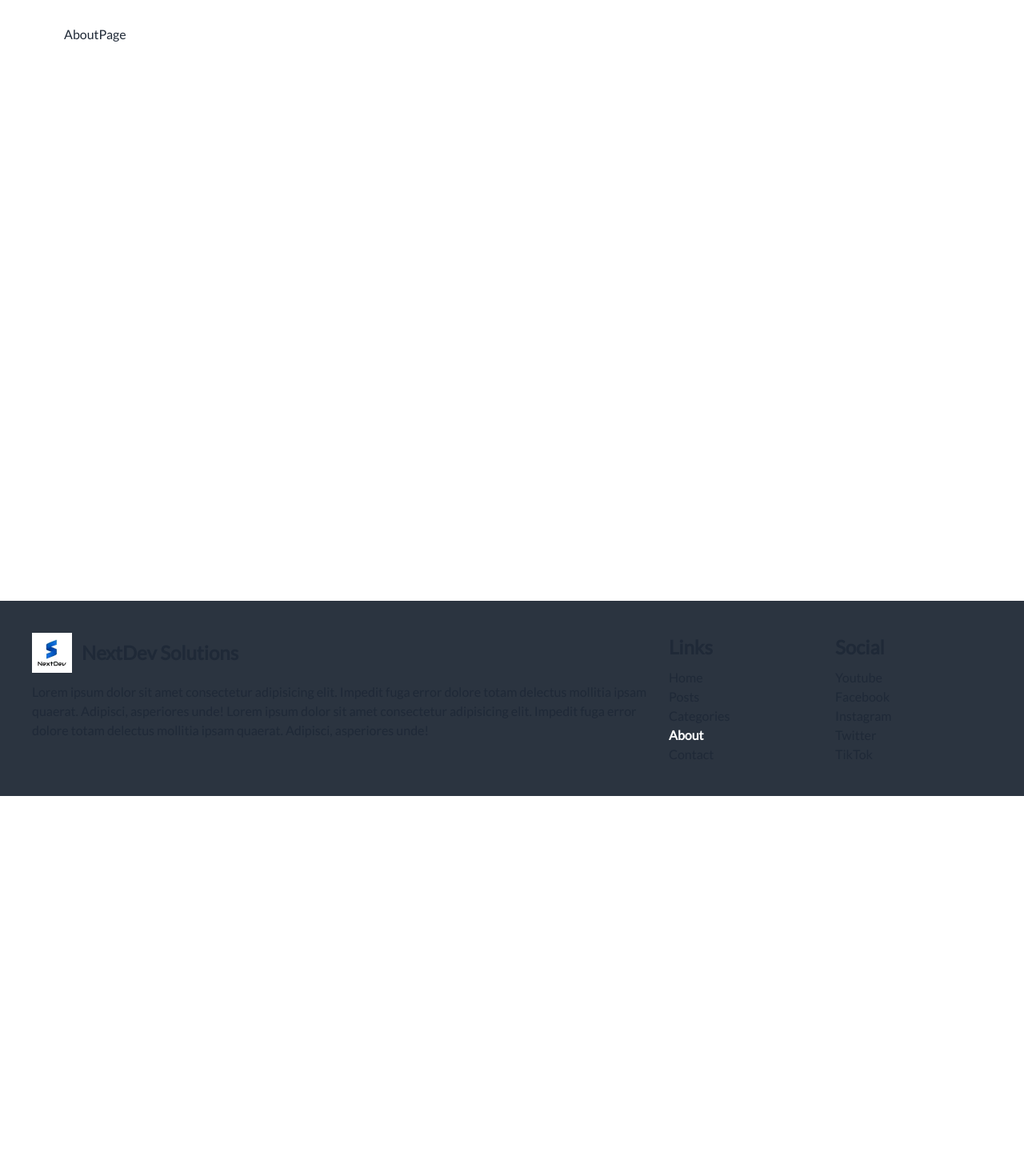
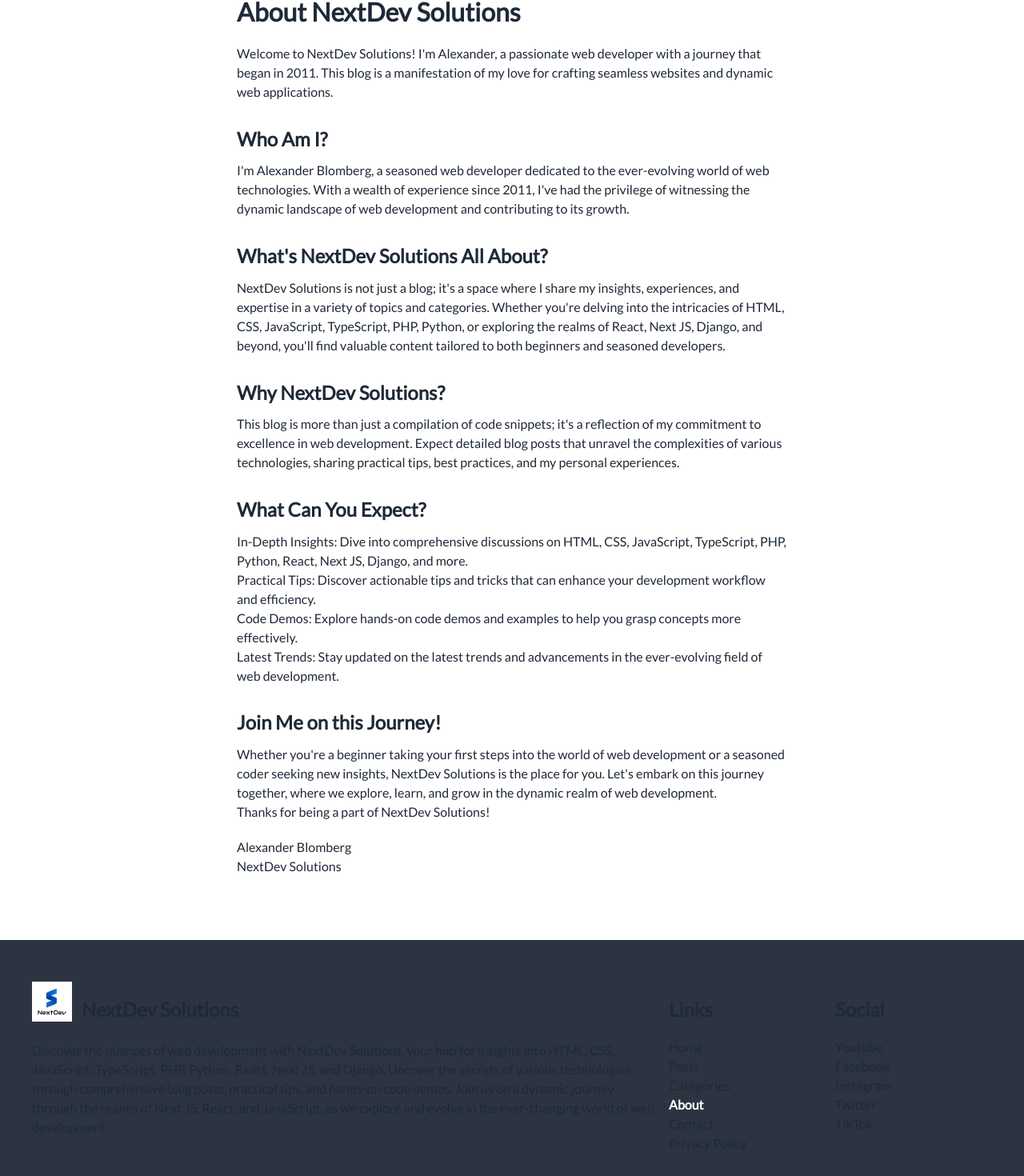
Before and after one commit to Sanzi87/nextdev-blog, a Next.js app: page /about in a window 1280 px wide. Shown: the part 148-1618 px from the top of the page at 80% size. Before the commit the page ends 1143 px from the top, so only its background shows below. Built offline with nearby package versions, Linux system fonts and the light colour scheme; no server answers.

Commit message:
Add ReCaptcha and Update the About and Privacy Policy page

```diff
--- a/app/about/page.tsx
+++ b/app/about/page.tsx
@@ -1,7 +1,67 @@
 import React from 'react';
 
 const AboutPage = () => {
-  return <main className='p-10'>AboutPage</main>;
+  return (
+    <article className='px-10 pb-10 max-w-3xl mx-auto article-page'>
+      <h1>About NextDev Solutions</h1>
+      <p>
+        Welcome to NextDev Solutions! I'm Alexander, a passionate web developer
+        with a journey that began in 2011. This blog is a manifestation of my
+        love for crafting seamless websites and dynamic web applications.
+      </p>
+      <h2>Who Am I?</h2>
+      <p>
+        I'm Alexander Blomberg, a seasoned web developer dedicated to the
+        ever-evolving world of web technologies. With a wealth of experience
+        since 2011, I've had the privilege of witnessing the dynamic landscape
+        of web development and contributing to its growth.
+      </p>
+      <h2>What's NextDev Solutions All About?</h2>
+      <p>
+        NextDev Solutions is not just a blog; it's a space where I share my
+        insights, experiences, and expertise in a variety of topics and
+        categories. Whether you're delving into the intricacies of HTML, CSS,
+        JavaScript, TypeScript, PHP, Python, or exploring the realms of React,
+        Next JS, Django, and beyond, you'll find valuable content tailored to
+        both beginners and seasoned developers.
+      </p>
+      <h2>Why NextDev Solutions?</h2>
+      <p>
+        This blog is more than just a compilation of code snippets; it's a
+        reflection of my commitment to excellence in web development. Expect
+        detailed blog posts that unravel the complexities of various
+        technologies, sharing practical tips, best practices, and my personal
+        experiences.
+      </p>
+      <h2>What Can You Expect?</h2>
+      <p>
+        In-Depth Insights: Dive into comprehensive discussions on HTML, CSS,
+        JavaScript, TypeScript, PHP, Python, React, Next JS, Django, and more.
+      </p>
+      <p>
+        Practical Tips: Discover actionable tips and tricks that can enhance
+        your development workflow and efficiency.
+      </p>
+      <p>
+        Code Demos: Explore hands-on code demos and examples to help you grasp
+        concepts more effectively.
+      </p>
+      <p>
+        Latest Trends: Stay updated on the latest trends and advancements in the
+        ever-evolving field of web development.
+      </p>
+      <h2>Join Me on this Journey!</h2>
+      <p>
+        Whether you're a beginner taking your first steps into the world of web
+        development or a seasoned coder seeking new insights, NextDev Solutions
+        is the place for you. Let's embark on this journey together, where we
+        explore, learn, and grow in the dynamic realm of web development.
+      </p>
+      <p>Thanks for being a part of NextDev Solutions!</p>
+      <p className='mt-5'>Alexander Blomberg</p>
+      <p>NextDev Solutions</p>
+    </article>
+  );
 };
 
 export default AboutPage;
--- a/app/api/contact/route.ts
+++ b/app/api/contact/route.ts
@@ -1,6 +1,7 @@
 import { NextRequest, NextResponse } from "next/server";
 import { transporter,  } from './nodemailer';
 import { contactSchema } from "@/app/validationSchemas";
+import axios from "axios";
 
 export async function POST(request: NextRequest) {
 
@@ -12,6 +13,17 @@ export async function POST(request: NextRequest) {
 
         if (!validation.success)
         return NextResponse.json(validation.error.format(), { status: 400 });
+
+        // Validate reCAPTCHA token
+        const recaptchaSecretKey = process.env.RECAPTCHA_SECRETKEY;
+        const recaptchaResponse = body.token;
+
+        const recaptchaVerification = await axios.post(
+            `https://www.google.com/recaptcha/api/siteverify?secret=${recaptchaSecretKey}&response=${recaptchaResponse}`
+        );
+
+        if (!recaptchaVerification.data.success)
+            return NextResponse.json({ message: "reCAPTCHA verification failed", status: 400 });
 
         const mailOptions = {
             from,
--- a/app/components/Footer.tsx
+++ b/app/components/Footer.tsx
@@ -11,6 +11,7 @@ const footerLinks = [
   { label: 'Categories', href: '/categories' },
   { label: 'About', href: '/about' },
   { label: 'Contact', href: '/contact' },
+  { label: 'Privacy Policy', href: '/privacy-policy' },
 ];
 const socialLinks = [
   { label: 'Youtube', href: 'https://youtube.com' },
@@ -74,11 +75,13 @@ const Footer = () => {
             </div>
           </div>
           <p>
-            Lorem ipsum dolor sit amet consectetur adipisicing elit. Impedit
-            fuga error dolore totam delectus mollitia ipsam quaerat. Adipisci,
-            asperiores unde! Lorem ipsum dolor sit amet consectetur adipisicing
-            elit. Impedit fuga error dolore totam delectus mollitia ipsam
-            quaerat. Adipisci, asperiores unde!
+            Discover the nuances of web development with NextDev Solutions, your
+            hub for insights into HTML, CSS, JavaScript, TypeScript, PHP,
+            Python, React, Next JS, and Django. Uncover the secrets of various
+            technologies through comprehensive blog posts, practical tips, and
+            hands-on code demos. Join us on a dynamic journey through the realms
+            of Next JS, React, and JavaScript, as we explore and evolve in the
+            ever-changing world of web development.
           </p>
         </div>
         <div className='md:basis-1/5 lg:basis-1/6'>
--- a/app/contact/_components/ContactForm.tsx
+++ b/app/contact/_components/ContactForm.tsx
@@ -9,8 +9,10 @@ import { zodResolver } from '@hookform/resolvers/zod';
 import axios from 'axios';
 import { ToastContainer, toast } from 'react-toastify';
 import 'react-toastify/dist/ReactToastify.css';
+import Script from 'next/script';
 
 type ContactFormData = z.infer<typeof contactSchema>;
+const SITE_KEY = process.env.NEXT_PUBLIC_RECAPTCHA_SITEKEY;
 
 const ContactForm = () => {
   const {
@@ -28,7 +30,20 @@ const ContactForm = () => {
     try {
       setSubmitting(true);
 
-      const res = await axios.post('/api/contact', data);
+      // Use grecaptcha to generate a token
+      const token: string = await new Promise((resolve) => {
+        grecaptcha.ready(() => {
+          grecaptcha.execute(SITE_KEY!, { action: 'submit' }).then(
+            (response: string) => resolve(response),
+            (error: unknown) => {
+              console.error('reCAPTCHA error:', error);
+              resolve('');
+            }
+          );
+        });
+      });
+
+      const res = await axios.post('/api/contact', { ...data, token });
       if (res.data.status === 201) {
         reset();
 
@@ -74,6 +89,9 @@ const ContactForm = () => {
         </div>
       )}
       <h1 className='mb-8'>Contact</h1>
+      <Script
+        src={`https://www.google.com/recaptcha/api.js?render=${SITE_KEY}`}
+      />
       <form className='space-y-4' onSubmit={onSubmit}>
         <ErrorMessage>{errors.name?.message}</ErrorMessage>
         <input
--- a/app/globals.css
+++ b/app/globals.css
@@ -42,6 +42,12 @@ footer h1, h2, h3 {
   margin-top: 0rem;
 }
 
+article-page h1, h2, h3 {
+  font-weight: bold;
+  margin-bottom: 0.6rem;
+  margin-top: 1.8rem;
+}
+
 h1 {
   font-size: 2rem;
 }
--- /dev/null
+++ b/app/privacy-policy/page.tsx
@@ -0,0 +1,93 @@
+import React from 'react';
+
+const PrivacyPolicyPage = () => {
+  return (
+    <article className='px-10 pb-10 max-w-3xl mx-auto article-page'>
+      <h1>Privacy Policy for NextDev Solutions</h1>
+      <p className='mb-5'>Effective Date: 2024-01-01</p>
+      <p>
+        Thank you for visiting NextDev Solutions. This Privacy Policy outlines
+        how we collect, use, and safeguard your personal information when you
+        use our website.
+      </p>
+      <h2>1. Information We Collect</h2>
+      <h3>1.1 Contact Form</h3>
+      <p>
+        When you use the contact form on our website, we collect your name and
+        email address to respond to your inquiries. We do not share this
+        information with third parties.
+      </p>
+      <h3>1.2 Comments</h3>
+      <p>
+        To leave a comment on our blog posts, you must log in with your Google
+        account or GitHub account. We collect your name, email address, and
+        profile information associated with your chosen authentication method.
+        This information is used solely for the purpose of displaying your
+        comment and interacting with our community.
+      </p>
+      <h3>1.3 Analytics</h3>
+      <p>
+        We use Google Analytics to collect information about how visitors use
+        our site. Google Analytics may collect data such as your IP address,
+        browser type, and pages visited. This information is aggregated and
+        anonymized, and it helps us improve the user experience on our site.
+      </p>
+      <h3>1.4 ReCAPTCHA</h3>
+      <p>
+        We use Google reCAPTCHA to protect our contact form and comment section
+        from spam and abuse. Your use of these features is subject to Google's
+        Privacy Policy and Terms of Service.
+      </p>
+      <h2>2. How We Use Your Information</h2>
+      <p>
+        2.1 We use your contact information to respond to your inquiries and
+        feedback.
+      </p>
+      <p>
+        2.2 Your name and profile information associated with your Google or
+        GitHub account are displayed publicly when you leave a comment on our
+        blog posts.
+      </p>
+      <p>
+        2.3 We use aggregated and anonymized data from Google Analytics to
+        analyze website traffic and improve our content.
+      </p>
+      <h2>3. Information Security</h2>
+      <p>
+        We prioritize the security of your information and employ
+        industry-standard measures to protect against unauthorized access,
+        disclosure, alteration, or destruction of data.
+      </p>
+      <h2>4. Third-Party Services</h2>
+      <p>
+        While we do not sell or share your personal information with third
+        parties, please be aware that the use of Google Analytics and reCAPTCHA
+        is subject to Google's policies. We encourage you to review their
+        privacy policies for more information.
+      </p>
+      <h2>5. Your Choices</h2>
+      <p>
+        You can choose to disable cookies in your browser settings. However,
+        this may affect your experience on our website.
+      </p>
+      <h2>6. Updates to This Privacy Policy</h2>
+      <p>
+        We may update this Privacy Policy to reflect changes in our practices.
+        The updated policy will be effective upon posting.
+      </p>
+      <h2>7. Contact Us</h2>
+      <p>
+        If you have any questions or concerns about our Privacy Policy, please
+        contact us by the contact form.
+      </p>
+      <p>
+        By using our website, you acknowledge and agree to the terms outlined in
+        this Privacy Policy.
+      </p>
+      <p className='mt-5'>Dala Software</p>
+      <p>Sweden</p>
+    </article>
+  );
+};
+
+export default PrivacyPolicyPage;
--- a/package.json
+++ b/package.json
@@ -13,6 +13,7 @@
     "@next-auth/prisma-adapter": "^1.0.7",
     "@prisma/client": "^5.7.0",
     "@tanstack/react-query": "^5.14.0",
+    "@types/grecaptcha": "^3.0.7",
     "@types/nodemailer": "^6.4.14",
     "axios": "^1.6.2",
     "classnames": "^2.3.2",
```
Also changed, not shown: 1 other file (tests, documents, lock files or other folders).
